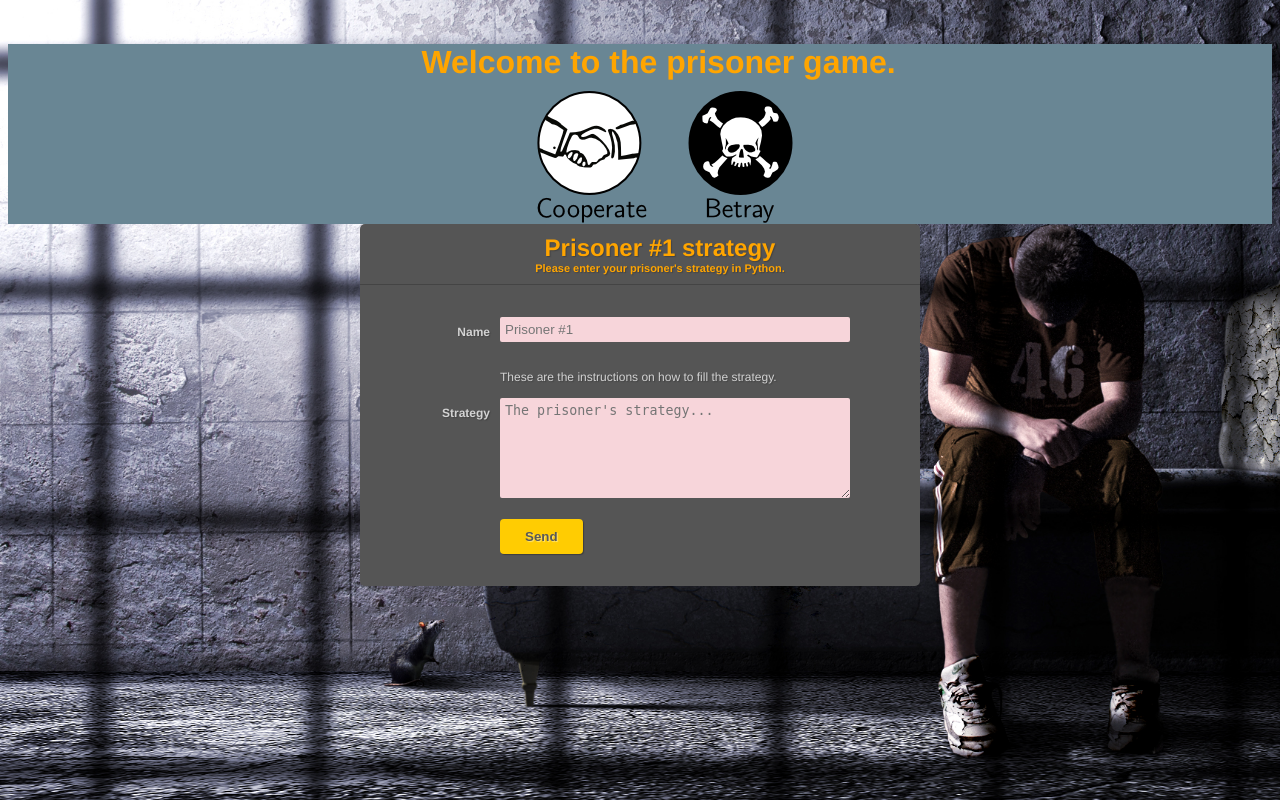
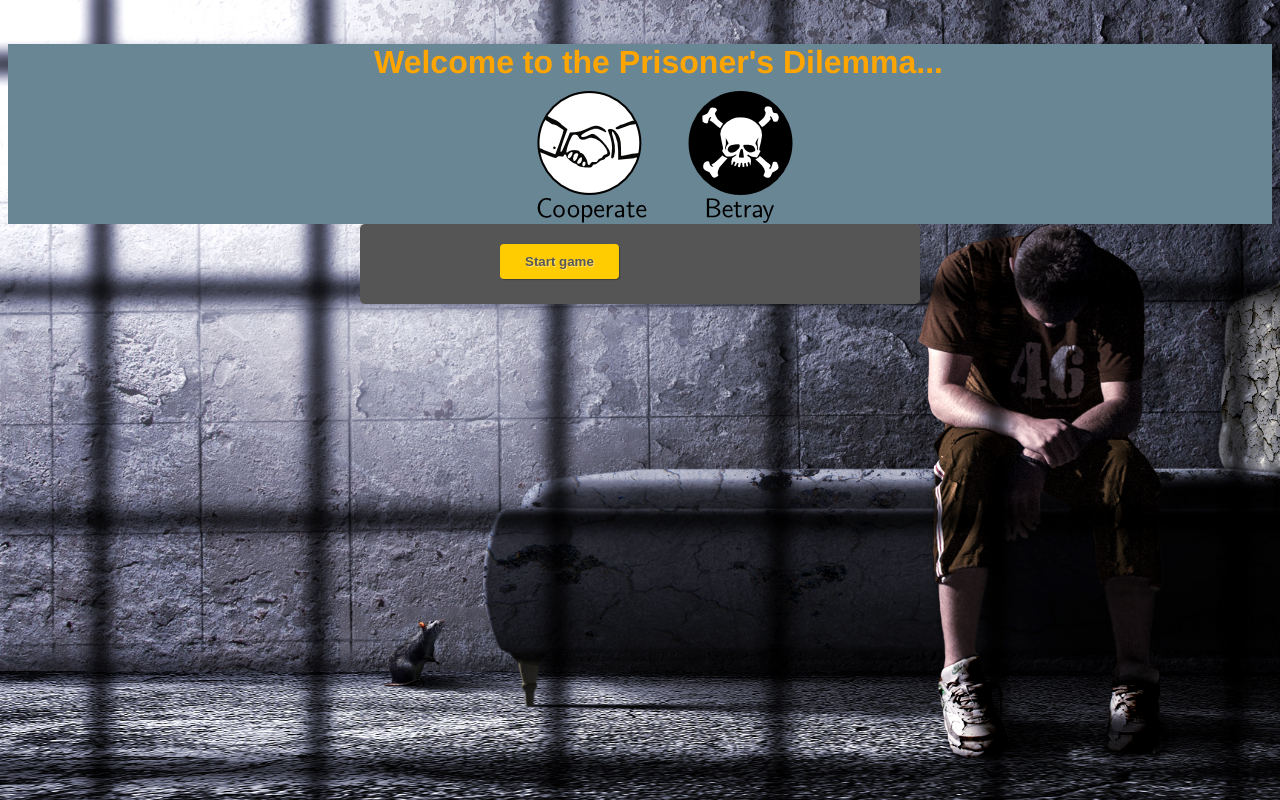
Before and after one commit to TheCoreMan/Prisoners-dilemma, a Django app: page / in a window 1280 px wide. Run offline with Django 3.2, Linux system fonts and the light colour scheme.

Commit message:
WIP new web pages
dirty

```diff
--- a/web/prisoner/game/templates/game/index.html
+++ b/web/prisoner/game/templates/game/index.html
@@ -2,41 +2,21 @@
 
 <link rel="stylesheet" type="text/css" href="{% static 'prisoner/style.css' %}" />
 
+<!-- The page header -->
 <div id="headerwrapper">
     <div id="header">
-        <h1>{{ text }}</h1>
+        <h1>{{ title }}</h1>
         <div id="logo"></div>
     </div>
 </div>
+
+<!--  -->
 <div id="game">
-    <div id="game_form">
-        <form action="{% url 'game:results' %}" method="post" class="dark-matter">
-            {% csrf_token %}
-            <h1>
-                Prisoner #1 strategy
-                <span>Please enter your prisoner's strategy in Python.</span>
-            </h1>
-            <p>
-                <label>
-                    <span>Name</span>
-                    <input id="name" type="text" name="name" placeholder="Prisoner #1" required autofocus="">
-                </label>
-                <label>
-                    <span>
-                        <p>
-                            These are the instructions on how to fill the strategy.
-                        </p>
-                    </span>
-                </label>
-                <label>
-                    <span>Strategy</span>
-                    <textarea id="strategy" name="strategy" placeholder="The prisoner's strategy..." required></textarea>
-                </label>
-                <label>
-                    <span>&nbsp;</span>
-                    <input type="submit" class="button" value="Send">
-                </label>
-            </p>
-        </form>
-    </div>
+    <form action="{% url 'game:first_prisoner' %}" method="post" class="dark-matter">
+        {% csrf_token %}
+        <label>
+            <span>&nbsp;</span>
+            <input type="submit" class="button" value="Start game">
+        </label>
+    </form>
 </div>
--- a/web/prisoner/game/urls.py
+++ b/web/prisoner/game/urls.py
@@ -4,6 +4,8 @@ from . import views
 
 urlpatterns = patterns('',
     url(r'^$', views.index, name='index'),
+    url(r'^first_prisoner$', views.first_prisoner, name='first_prisoner'),
+    url(r'^second_prisoner$', views.second_prisoner, name='second_prisoner'),
     url(r'^results$', views.results, name='results'),
     url(r'^invalid_code$', views.results, name='invalid_code'),
 )
--- a/web/prisoner/game/views.py
+++ b/web/prisoner/game/views.py
@@ -10,17 +10,63 @@ def is_valid_python(code):
     return True
 
 
+class Prisoner(object):
+    def __init__(self, name, strategy):
+        self.name = name
+        self._strategy_text = strategy
+        assert is_valid_python(self._strategy_text), "Syntax error in strategy."
+
+    def __repr__(self):
+        return "Prisoner object. name: " + self.name + "\nstrategy: + " + self._strategy_text
+
+
+def save_first_prisoner(prisoner):
+    print("*** first prisoner \n" + repr(prisoner))
+
+
+def save_second_prisoner(prisoner):
+    print("*** second prisoner \n" + repr(prisoner))
+
+
+def process_first_prisoner(request):
+    try:
+        first_prisoner = Prisoner(name=request.POST['name'], strategy=request.POST['strategy'])
+        save_first_prisoner(first_prisoner)
+
+    except AssertionError as e:  # means bad strategy code
+        context = {'name': request.POST['name'], 'strategy_text': request.POST['strategy']}
+        return render(request, 'game/invalid_code.html', context)
+
+
+def process_second_prisoner(request):
+    try:
+        second_prisoner = Prisoner(name=request.POST['name'], strategy=request.POST['strategy'])
+        save_second_prisoner(second_prisoner)
+
+    except AssertionError as e:  # means bad strategy code
+        context = {'name': request.POST['name'], 'strategy_text': request.POST['strategy']}
+        return render(request, 'game/invalid_code.html', context)
+
+
 def index(request):
-    context = {'text': "Welcome to the prisoner game."}
+    context = {'title': "Welcome to the Prisoner's Dilemma..."}
     return render(request, 'game/index.html', context)
 
 
+def first_prisoner(request):
+    context = {'title': "Welcome to the Prisoner's Dilemma...", 'prisoner_number': "1", "dest_page": "second_prisoner"}
+    return render(request, 'game/prisoner.html', context)
+
+
+def second_prisoner(request):
+    process_first_prisoner(request)
+
+    context = {'title': "Welcome to the Prisoner's Dilemma...", 'prisoner_number': "2", "dest_page": "results"}
+    return render(request, 'game/prisoner.html', context)
+
+
 def results(request):
-    code = request.POST['strategy']
-    print("Is " + code + " valid?" + str(is_valid_python(code)))
-    if is_valid_python(code):
-        context = {'name': request.POST['name'], 'strategy_text': code}
-        return render(request, 'game/results.html', context)
-    else:
-        context = {'name': request.POST['name'], 'strategy_text': code}
-        return render(request, 'game/invalid_code.html', context)
+    process_second_prisoner(request)
+
+    context = {'name': "the prisoner names", 'strategy_text': "the prisoner strats, played out."}
+    return render(request, 'game/results.html', context)
```
Also changed, not shown: web/prisoner/game/templates/game/prisoner.html (added, +47 -0 lines).
